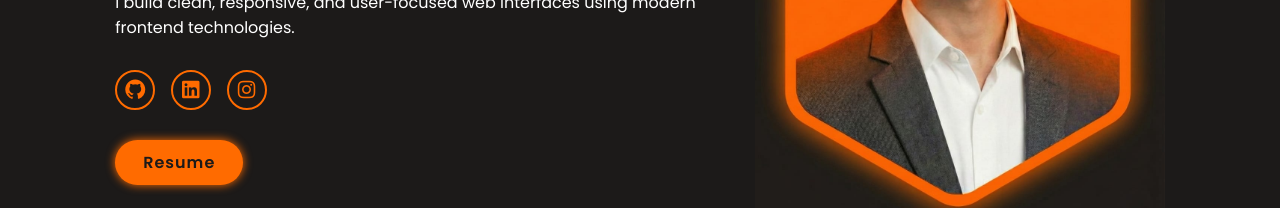
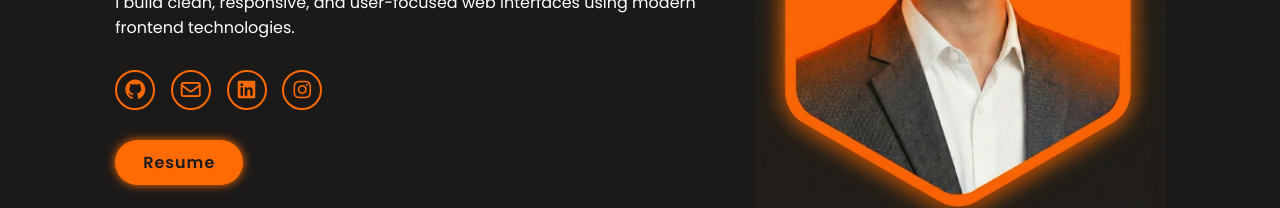
Before and after one commit to MuhammadWaris-55/Personal-Portfolio, a plain HTML site: page index.html in a window 1280 px wide. Shown: the part 447-655 px from the top of the page. Drawn offline with nearby package versions, Linux system fonts and the light colour scheme.

Commit message:
added gmail to contact me

```diff
--- a/index.html
+++ b/index.html
@@ -35,11 +35,17 @@
             <p>I build clean, responsive, and user-focused web interfaces using modern frontend technologies.</p>
 
             <div class="social-media">
-                <a href="https://github.com/MuhammadWaris-55" target="_blank"><i class="fa-brands fa-github"></i></a>
-                <a href="https://www.linkedin.com/in/muhammad-waris-22644a393/" target="_blank"><i
-                        class="fa-brands fa-linkedin"></i></a>
-                <a href="https://www.instagram.com/muhammad_waris_1/" target="_blank"><i
-                        class="fa-brands fa-instagram"></i></a>
+                <a href="https://github.com/MuhammadWaris-55" target="_blank" title="View my GitHub projects"><i
+                        class="fa-brands fa-github"></i></a>
+
+                <a href="https://mail.google.com/mail/?view=cm&fs=1&to=bwaris439@gmail.com" target="_blank"
+                    title="Send me an email" i class="fa-regular fa-envelope"></i></a>
+
+                <a href="https://www.linkedin.com/in/muhammad-waris-22644a393/" target="_blank"
+                    title="Connect with me on LinkedIn"><i class="fa-brands fa-linkedin"></i></a>
+
+                <a href="https://www.instagram.com/muhammad_waris_1/" target="_blank" title="Follow me on Instagram"><i
+                    class="fa-brands fa-instagram"></i></a>
             </div>
             <a href="assets/My resume.pdf" target="_blank" class="btn">Resume</a>
         </div>
```
Also changed, not shown: 1 other file.
